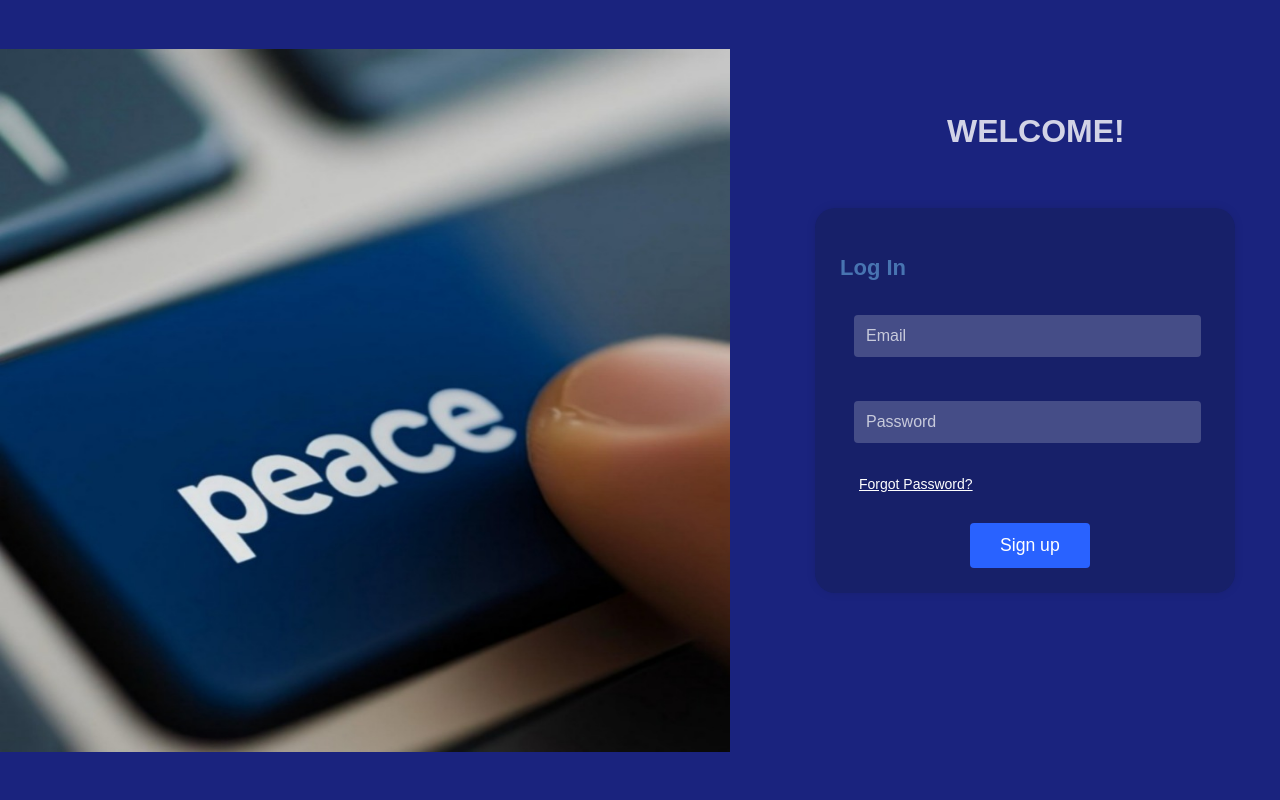
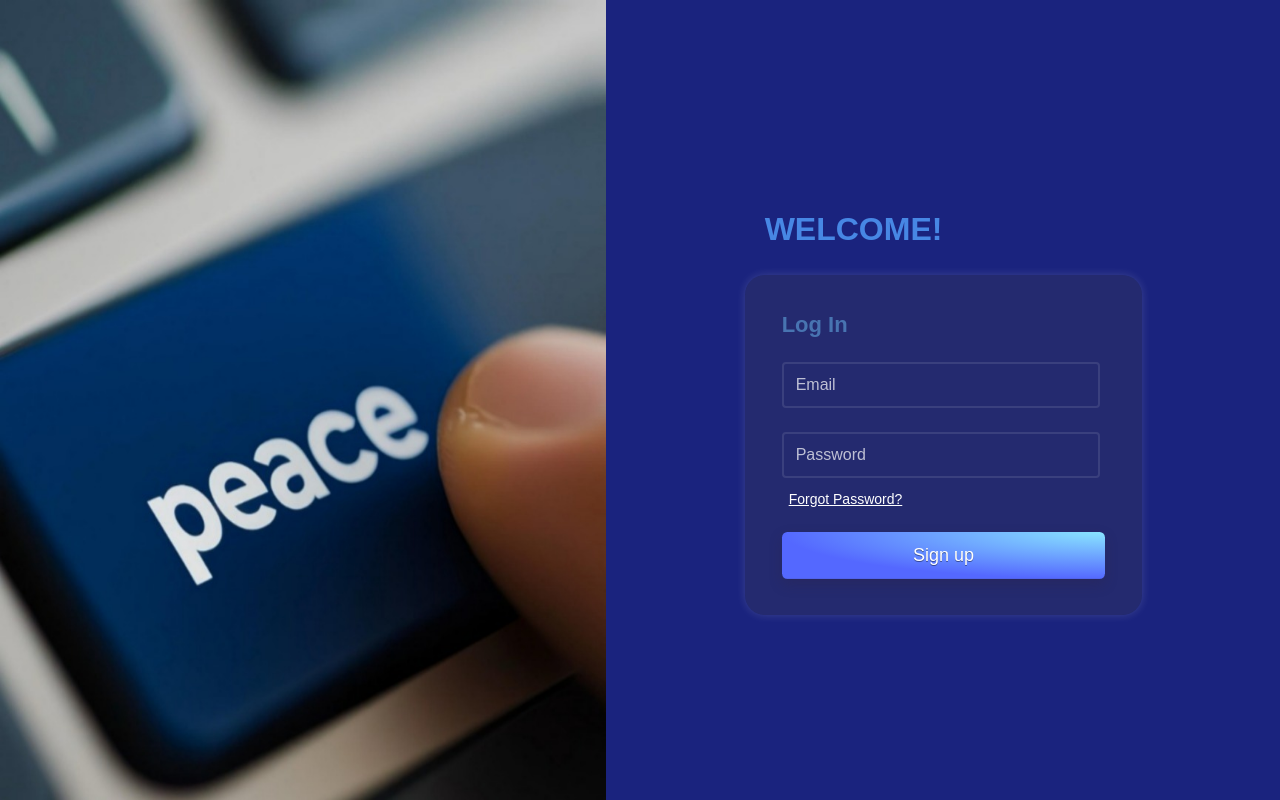
Before and after one commit to Mukinma/Paz-Justicia-Blog, a PHP site: page /login.html in a window 1280 px wide. Run offline with PHP 8.4, Linux system fonts and the light colour scheme.

Commit message:
responsive-1

```diff
--- a/public/css/login.css
+++ b/public/css/login.css
@@ -10,45 +10,54 @@ body {
     position: relative;
 }
 
+.main-container {
+    display: grid;
+    grid-template-columns: 0.9fr 1fr;
+    width: 100%;
+    place-items: center;
+}
+
+.right-container {
+    display: grid;
+    height: fit-content;
+}
+
 .login-image {
-    width: 730px;
-    height: 703px;
-    margin-right: 40px;
-    flex-shrink: 0;
+    width: 100%;
+    height: 100vh;
 }
 
 h2 {
-    position: absolute;
-    top: 86px;
-    left: 947px;
     font-size: 2em;
-    font-weight: bold;
-    color: #ffffffcd;
-    text-align: left;
+    font-weight:bolder;
+    color: #4787E4;
     font-family: "Big Family" 700;
+    margin-left: 20px;
 }
 
 .login-form {
-    flex: 1;
-    max-width: 370px;
-    margin: 7px auto;
     padding: 25px;
     /* Elimina opacity: 50%; */
-    background: rgba(15, 27, 43, 0.25); /* Usa rgba() para la opacidad del fondo */
+    background: rgba(66, 66, 66, 0.25); /* Usa rgba() para la opacidad del fondo */
     border-radius: 20px;
-    box-shadow: 0px 0px 10px rgba(0, 0, 0, 0.1);
+    box-shadow: 0px 0px 10px rgba(255, 255, 255, 0.15);
     color: #4874B1;
+    width: fit-content;
+    height: fit-content;
 }
 
 .login-container h3 {
     font-size: 22px;
+    display: flex;
+    justify-content: left;
+    margin: 12px;
+
 }
 
 .form-group {
-    margin-bottom: 20px;
-    margin-left: 2px;
+
     padding: 12px;
-    width: 323px;
+    width: 323px
     /* Elimina opacity: 100%; */
 }
 
@@ -57,11 +66,11 @@ h2 {
 }
 
 .form-group input {
-    width: 100%;
+    width: 90%;
     padding: 12px;
-    border: none;
+    border: rgba(255, 255, 255, 0.1) 2px solid;
     border-radius: 4px;
-    background-color: rgba(255, 255, 255, 0.2);
+    background-color: rgba(255, 255, 255, 0.0);
     color: #fff;
     font-size: 1em;
 }
@@ -78,21 +87,35 @@ h2 {
 }
 
 .button-group {
-    margin-top: 30px;
-    margin-left: 130px;
+    margin: 12px;
+    padding-top: 12px;
+    display: flex;
 }
 
 .login-button {
-    background-color: #2962ff;
+    font-size: 18px;
+    display: inline-block;
+    outline: 0;
+    border: 0;
+    cursor: pointer;
+    will-change: box-shadow,transform;
+    background: radial-gradient( 100% 100% at 100% 0%, #89E5FF 0%, #5468FF 100% );
+    box-shadow: 0px 0.01em 0.01em rgb(45 35 66 / 40%), 0px 0.3em 0.7em -0.01em rgb(45 35 66 / 30%), inset 0px -0.01em 0px rgb(58 65 111 / 50%);
+    padding: 0 2em;
+    border-radius: 0.3em;
     color: #fff;
-    padding: 12px 30px;
-    border: none;
-    border-radius: 4px;
-    font-size: 1.1em;
-    cursor: pointer;
-    transition: background-color 0.3s ease;
+    height: 2.6em;
+    text-shadow: 0 1px 0 rgb(0 0 0 / 40%);
+    transition: box-shadow 0.15s ease, transform 0.15s ease;
+    width: 100%;
 }
 
 .login-button:hover {
-    background-color: #1e52d4;
+    box-shadow: 0px 0.1em 0.2em rgb(45 35 66 / 40%), 0px 0.4em 0.7em -0.1em rgb(45 35 66 / 30%), inset 0px -0.1em 0px #3c4fe0;
+    transform: translateY(-0.1em);
 }
+
+.login-button:active {
+    box-shadow: inset 0px 0.1em 0.6em #3c4fe0;
+    transform: translateY(0em);
+}
--- a/public/login.html
+++ b/public/login.html
@@ -7,9 +7,11 @@
     <link rel="stylesheet" href="./css/login.css">
 </head>
 <body>
+    <div class="main-container">
         <img src="./images/PeaceInProgress.jpeg" alt="Imagen de teclado con la palabra peace" class="login-image">
+        <div class = "right-container">
+            <h2>WELCOME!</h2>
             <form action="login.php" method="POST" class="login-form">
-        <h2>WELCOME!</h2>
                 <div class="login-container">
                     <h3>Log In</h3>
                     <div class="form-group">
@@ -24,5 +26,8 @@
                     </div>
                 </div>
             </form>
+        </div>
+    </div>
+    </div>
 </body>
 </html>
```
Lines whose indentation alone changed are shown as unchanged.
